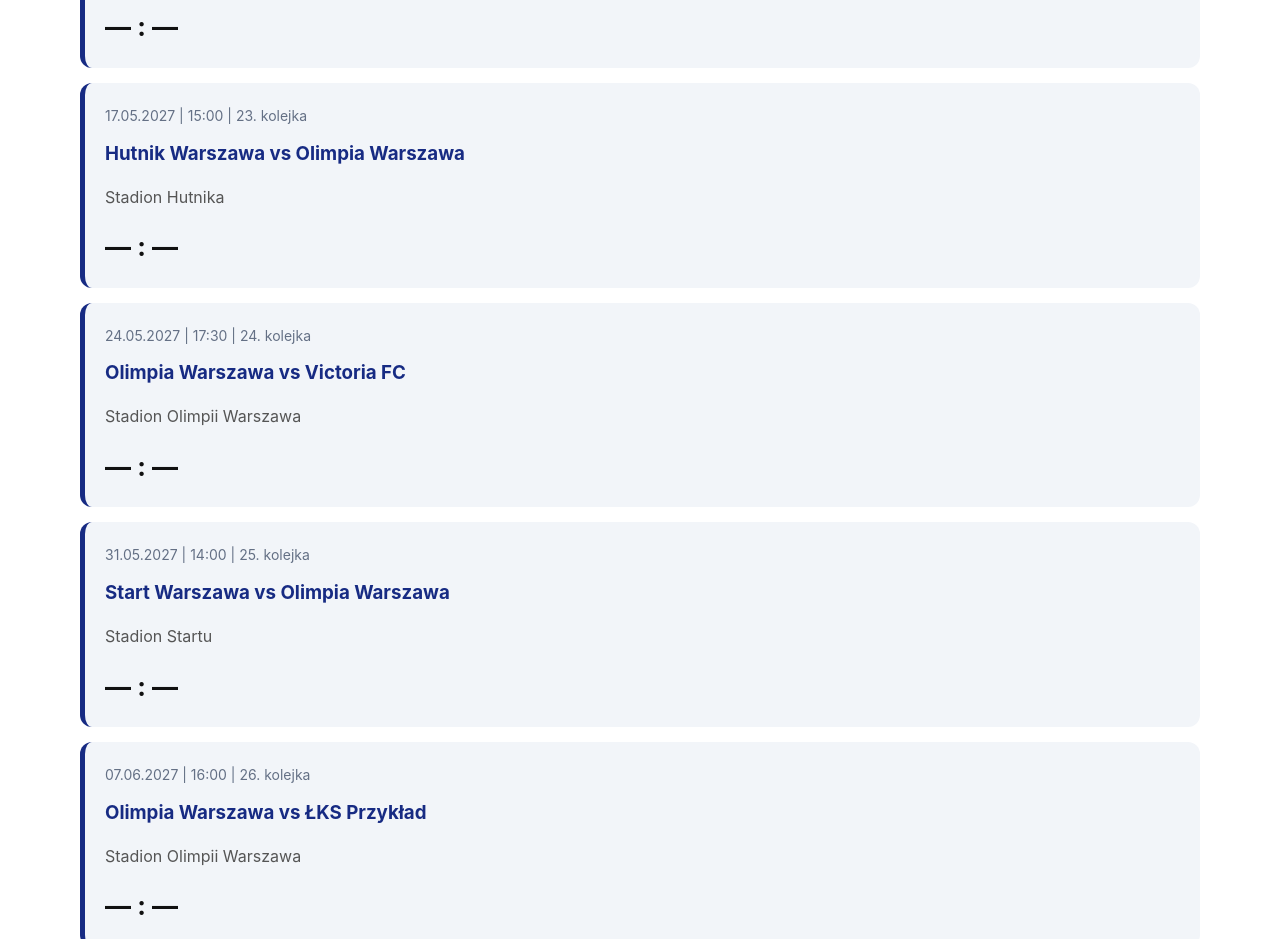
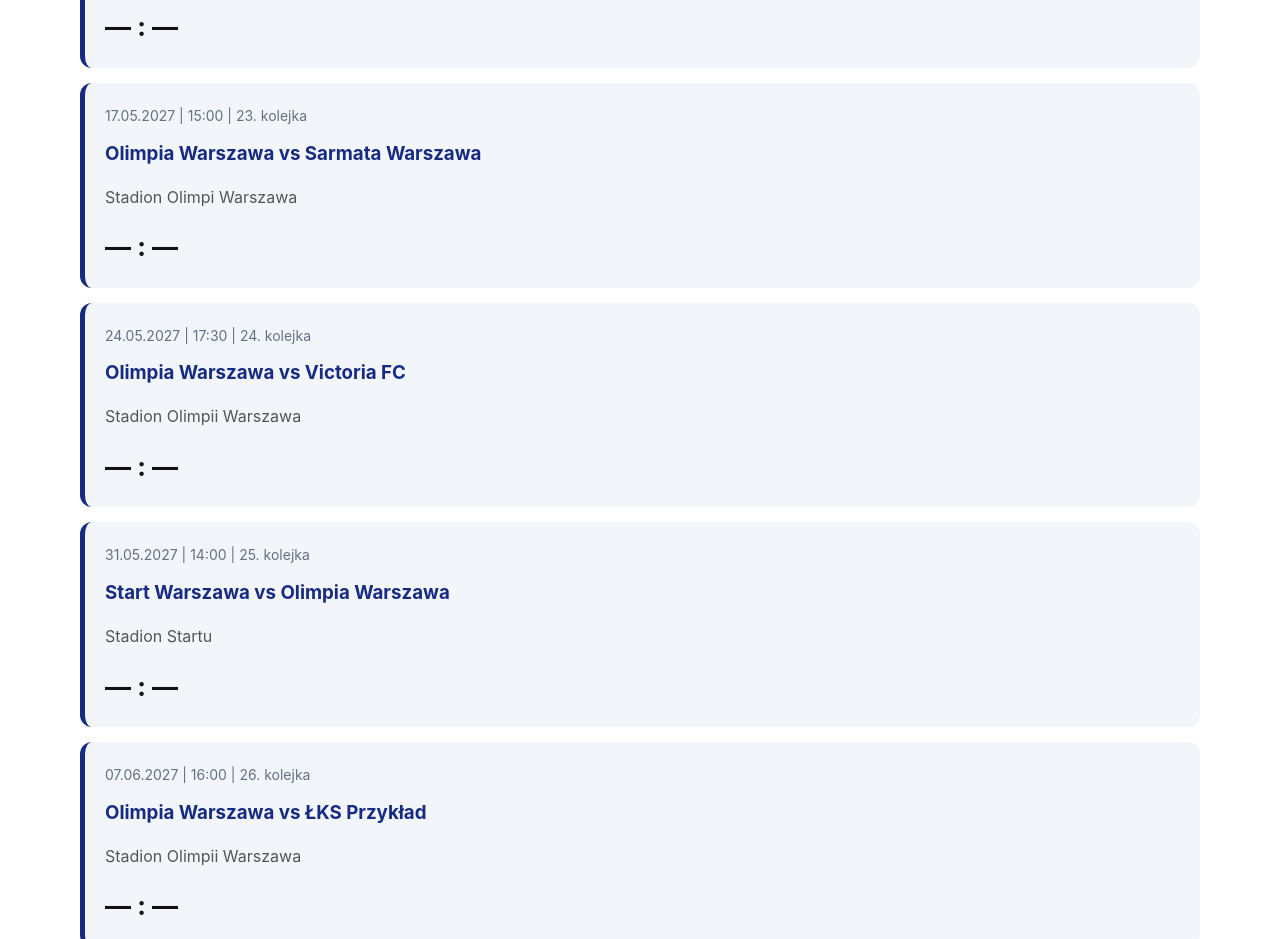
Before and after one commit to OlimpiaWarszawa/olimpia-warszawa, a plain HTML site: page index.html in a window 1280 px wide. Shown: the part 6320-7259 px from the top of the page. Drawn offline with Linux system fonts and the light colour scheme.

Commit message:
Update match details in index.html

```diff
--- a/index.html
+++ b/index.html
@@ -206,8 +206,8 @@
 
   <div class="mecz">
     <span>17.05.2027 | 15:00 | 23. kolejka</span>
-    <h3>Hutnik Warszawa vs Olimpia Warszawa</h3>
-    <p>Stadion Hutnika</p>
+    <h3>Olimpia Warszawa vs Sarmata Warszawa</h3>
+    <p>Stadion Olimpi Warszawa</p>
     <strong>— : —</strong>
   </div>
 
```
